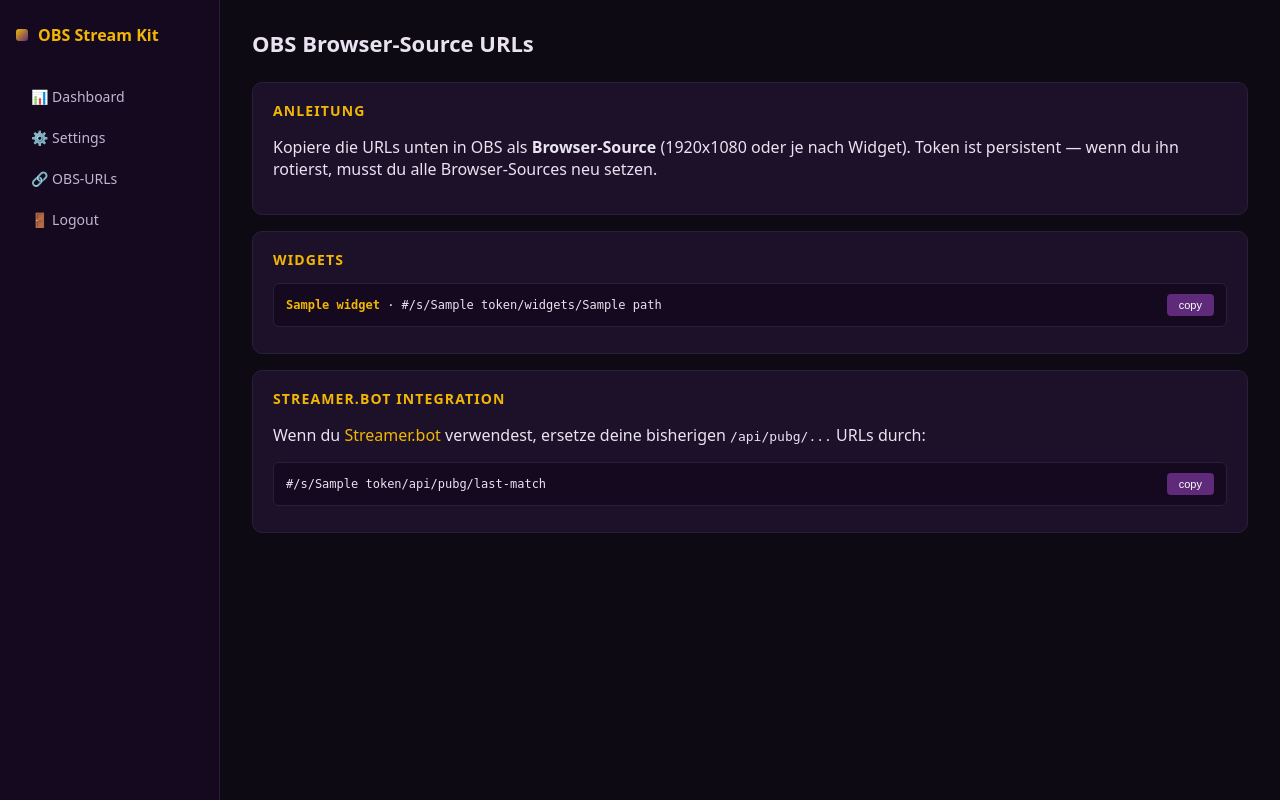
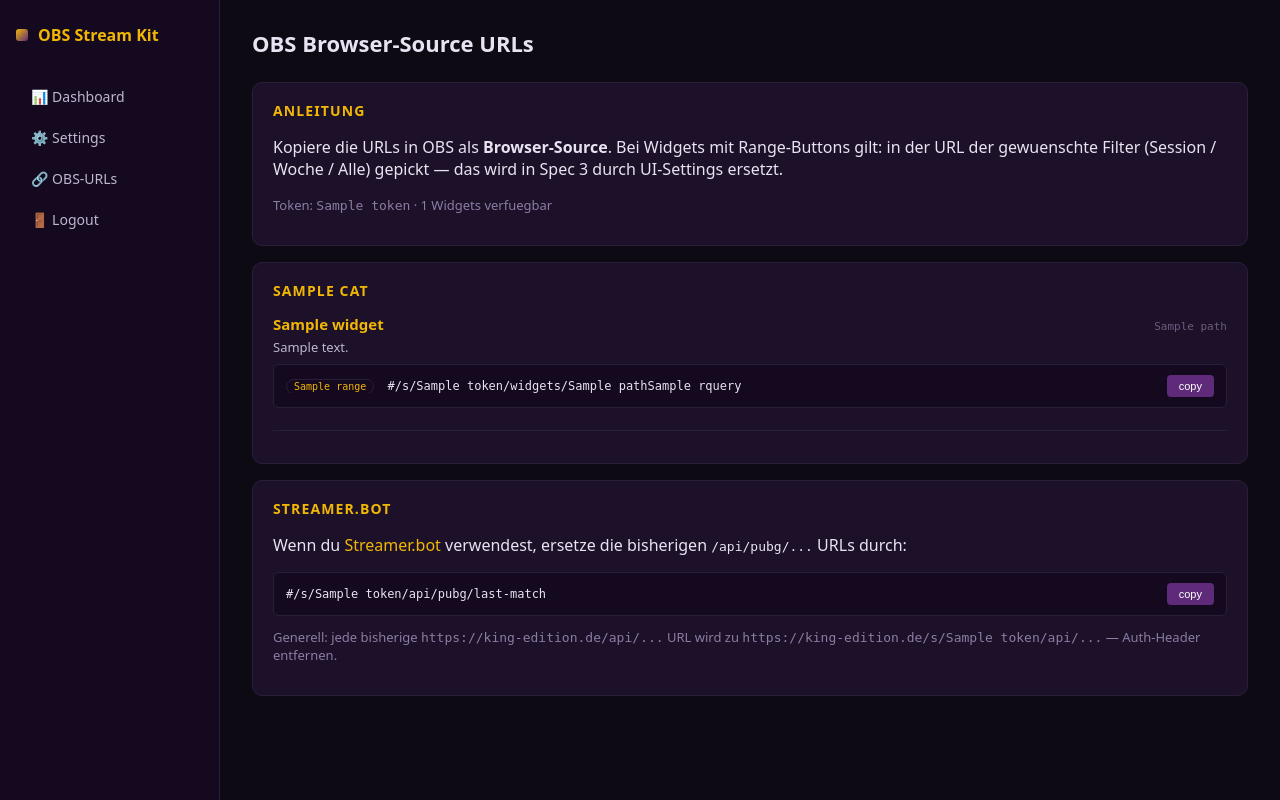
Before and after one commit to devilsche/obs-stream-kit, a Flask app: template app/templates/urls.html in a window 1280 px wide. Run offline with Flask 3, Linux system fonts and the light colour scheme; the template is opened without the code that fills it: most values are stand-ins (such as "Sample title", 1, 10 or a date in 2020).

Commit message:
feat(app): URLs-Page mit kuratiertem Widget-Katalog (stats/mates/maps/match/...) + Range-Varianten

```diff
--- a/app/templates/urls.html
+++ b/app/templates/urls.html
@@ -8,34 +8,66 @@
 
     <div class="card">
       <h3>Anleitung</h3>
-      <p>Kopiere die URLs unten in OBS als <strong>Browser-Source</strong> (1920x1080 oder je nach Widget). Token ist persistent — wenn du ihn rotierst, musst du alle Browser-Sources neu setzen.</p>
+      <p>Kopiere die URLs in OBS als <strong>Browser-Source</strong>. Bei Widgets mit Range-Buttons gilt: in der URL der gewuenschte Filter (Session / Woche / Alle) gepickt — das wird in Spec 3 durch UI-Settings ersetzt.</p>
+      <p style="color: var(--text-dim); font-size: 13px;">Token: <code>{{ token }}</code> · {{ widgets|length }} Widgets verfuegbar</p>
     </div>
 
+    {% if not token %}
     <div class="card">
-      <h3>Widgets</h3>
-      {% if not token %}
-      <p style="color: var(--danger);">Kein Token gefunden — der Admin hat dein Tenant noch nicht eingerichtet.</p>
-      {% else %}
-      {% for label, path in widgets %}
-      <div class="url-pill">
-        <span style="overflow:hidden;text-overflow:ellipsis;white-space:nowrap;flex:1">
-          <strong style="color: var(--brand-gold);">{{ label }}</strong> ·
-          {{ base_url }}/s/{{ token }}/widgets/{{ path }}
-        </span>
-        <button class="copy-btn" onclick="navigator.clipboard.writeText('{{ base_url }}/s/{{ token }}/widgets/{{ path }}')">copy</button>
+      <p style="color: var(--danger);">Kein Token gefunden — Admin muss dein Tenant noch einrichten.</p>
+    </div>
+    {% else %}
+
+    {% set grouped = {} %}
+    {% for cat, label, desc, path, ranges in widgets %}
+      {% if cat not in grouped %}{% set _ = grouped.update({cat: []}) %}{% endif %}
+      {% set _ = grouped[cat].append((label, desc, path, ranges)) %}
+    {% endfor %}
+
+    {% for cat, items in grouped.items() %}
+    <div class="card">
+      <h3>{{ cat }}</h3>
+      {% for label, desc, path, ranges in items %}
+      <div style="margin-bottom: 14px; padding-bottom: 14px; border-bottom: 1px solid var(--border);">
+        <div style="display: flex; justify-content: space-between; align-items: baseline; margin-bottom: 4px;">
+          <strong style="color: var(--brand-gold); font-size: 15px;">{{ label }}</strong>
+          <span style="color: var(--text-very-dim); font-size: 11px; font-family: ui-monospace, monospace;">{{ path }}</span>
+        </div>
+        <p style="color: var(--text-muted); font-size: 13px; margin: 4px 0 8px;">{{ desc }}</p>
+
+        {% if ranges %}
+        {% for rlabel, rquery in ranges %}
+        <div class="url-pill">
+          <span style="overflow:hidden;text-overflow:ellipsis;white-space:nowrap;flex:1">
+            <span style="background: var(--bg-deeper); border: 1px solid var(--border); padding: 1px 7px; border-radius: 100px; font-size: 10px; margin-right: 6px; color: var(--brand-gold);">{{ rlabel }}</span>
+            {{ base_url }}/s/{{ token }}/widgets/{{ path }}{{ rquery }}
+          </span>
+          <button class="copy-btn" onclick="navigator.clipboard.writeText('{{ base_url }}/s/{{ token }}/widgets/{{ path }}{{ rquery }}'); this.textContent='✓'; setTimeout(()=>this.textContent='copy',1200)">copy</button>
+        </div>
+        {% endfor %}
+        {% else %}
+        <div class="url-pill">
+          <span style="overflow:hidden;text-overflow:ellipsis;white-space:nowrap;flex:1">{{ base_url }}/s/{{ token }}/widgets/{{ path }}</span>
+          <button class="copy-btn" onclick="navigator.clipboard.writeText('{{ base_url }}/s/{{ token }}/widgets/{{ path }}'); this.textContent='✓'; setTimeout(()=>this.textContent='copy',1200)">copy</button>
+        </div>
+        {% endif %}
       </div>
       {% endfor %}
-      {% endif %}
     </div>
+    {% endfor %}
 
     <div class="card">
-      <h3>Streamer.bot Integration</h3>
-      <p>Wenn du <a href="https://streamer.bot">Streamer.bot</a> verwendest, ersetze deine bisherigen <code>/api/pubg/...</code> URLs durch:</p>
+      <h3>Streamer.bot</h3>
+      <p>Wenn du <a href="https://streamer.bot">Streamer.bot</a> verwendest, ersetze die bisherigen <code>/api/pubg/...</code> URLs durch:</p>
       <div class="url-pill">
         <span><code>{{ base_url }}/s/{{ token }}/api/pubg/last-match</code></span>
-        <button class="copy-btn" onclick="navigator.clipboard.writeText('{{ base_url }}/s/{{ token }}/api/pubg/last-match')">copy</button>
+        <button class="copy-btn" onclick="navigator.clipboard.writeText('{{ base_url }}/s/{{ token }}/api/pubg/last-match'); this.textContent='✓'; setTimeout(()=>this.textContent='copy',1200)">copy</button>
       </div>
+      <p style="color: var(--text-dim); font-size: 13px; margin-top: 12px;">
+        Generell: jede bisherige <code>https://king-edition.de/api/...</code> URL wird zu <code>https://king-edition.de/s/{{ token }}/api/...</code> — Auth-Header entfernen.
+      </p>
     </div>
+    {% endif %}
   </main>
 </div>
 {% endblock %}
```
Also changed, not shown: app/views_app.py (+44 -6 lines).
